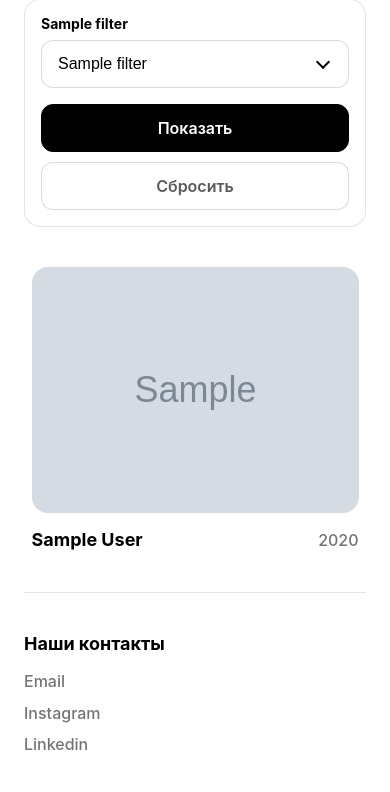
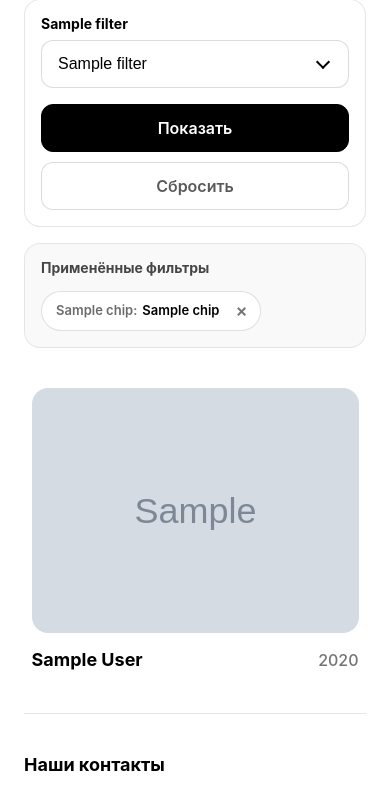
Before and after one commit to NikitOK11/Bloom, a Django app: template backend/apps/web/templates/web/olympiad_list.html in a window 390 px wide. Shown: the part 448-1240 px from the top of the page. Before the commit the page ends 1198 px from the top, so only its background shows below. Run offline with Django 3.2, Linux system fonts and the light colour scheme; the template is opened without the code that fills it: most values are stand-ins (such as "Sample title", 1, 10 or a date in 2020); grey boxes marked "Sample" are stand-in pictures.

Commit message:
Add olympiad applied filter chips

```diff
--- a/backend/apps/web/static/web/styles.css
+++ b/backend/apps/web/static/web/styles.css
@@ -1507,7 +1507,7 @@ textarea {
     gap: 16px;
     align-items: end;
     width: calc(100% - 240px);
-    margin: 0 auto 64px;
+    margin: 0 auto 24px;
     padding: 24px;
     border: 1px solid rgba(0, 0, 0, 0.1);
     border-radius: 16px;
@@ -1666,6 +1666,105 @@ textarea {
     color: rgba(0, 0, 0, 0.65);
 }
 
+.olympiad-filter-panel + .olympiad-card-grid {
+    margin-top: 40px;
+}
+
+.olympiad-applied-filters {
+    width: calc(100% - 240px);
+    margin: 0 auto 64px;
+    padding: 18px 20px;
+    border: 1px solid rgba(0, 0, 0, 0.08);
+    border-radius: 16px;
+    background: rgba(0, 0, 0, 0.025);
+}
+
+.olympiad-applied-filters-heading {
+    display: flex;
+    gap: 16px;
+    align-items: center;
+    justify-content: space-between;
+    margin-bottom: 14px;
+}
+
+.olympiad-applied-filters h2 {
+    color: rgba(0, 0, 0, 0.72);
+    font-size: 14px;
+    font-weight: 700;
+    line-height: 1.2;
+}
+
+.olympiad-applied-clear {
+    color: rgba(0, 0, 0, 0.58);
+    font-size: 14px;
+    font-weight: 700;
+    line-height: 1.2;
+    text-decoration: underline;
+    text-decoration-thickness: 1px;
+    text-underline-offset: 4px;
+}
+
+.olympiad-applied-clear:hover,
+.olympiad-applied-clear:focus-visible {
+    color: #000000;
+    outline: none;
+}
+
+.olympiad-applied-filter-list {
+    display: flex;
+    flex-wrap: wrap;
+    gap: 10px;
+    margin: 0;
+    padding: 0;
+    list-style: none;
+}
+
+.olympiad-applied-chip {
+    display: inline-flex;
+    align-items: center;
+    max-width: 100%;
+    min-height: 38px;
+    padding: 5px 5px 5px 14px;
+    border: 1px solid rgba(0, 0, 0, 0.12);
+    border-radius: 999px;
+    background: #FFFFFF;
+    color: #000000;
+    font-size: 14px;
+    font-weight: 600;
+    line-height: 1.2;
+}
+
+.olympiad-applied-chip-text {
+    display: inline-flex;
+    gap: 5px;
+    min-width: 0;
+}
+
+.olympiad-applied-chip-label {
+    color: rgba(0, 0, 0, 0.58);
+}
+
+.olympiad-applied-chip-remove {
+    display: inline-flex;
+    align-items: center;
+    justify-content: center;
+    width: 28px;
+    height: 28px;
+    margin-left: 8px;
+    border-radius: 50%;
+    color: rgba(0, 0, 0, 0.54);
+    font-size: 18px;
+    font-weight: 600;
+    line-height: 1;
+}
+
+.olympiad-applied-chip-remove:hover,
+.olympiad-applied-chip-remove:focus-visible {
+    background: #000000;
+    color: #FFFFFF;
+    outline: none;
+}
+
 .olympiad-card-grid {
     display: grid;
     grid-template-columns: repeat(2, minmax(0, 496px));
@@ -1788,11 +1887,20 @@ textarea {
     .olympiad-filter-panel {
         grid-template-columns: 1fr;
         width: calc(100% - 128px);
-        margin-bottom: 56px;
+        margin-bottom: 20px;
     }
 
     .olympiad-filter-actions {
         justify-content: flex-start;
+    }
+
+    .olympiad-filter-panel + .olympiad-card-grid {
+        margin-top: 36px;
+    }
+
+    .olympiad-applied-filters {
+        width: calc(100% - 128px);
+        margin-bottom: 56px;
     }
 
     .olympiad-card a {
@@ -1840,13 +1948,33 @@ textarea {
 
     .olympiad-filter-panel {
         width: calc(100% - 48px);
-        margin-bottom: 40px;
+        margin-bottom: 16px;
         padding: 16px;
     }
 
     .olympiad-filter-actions {
         display: grid;
         grid-template-columns: 1fr;
+    }
+
+    .olympiad-filter-panel + .olympiad-card-grid {
+        margin-top: 24px;
+    }
+
+    .olympiad-applied-filters {
+        width: calc(100% - 48px);
+        margin-bottom: 40px;
+        padding: 16px;
+    }
+
+    .olympiad-applied-filters-heading {
+        align-items: flex-start;
+        flex-direction: column;
+        gap: 10px;
+    }
+
+    .olympiad-applied-chip {
+        font-size: 13px;
     }
 
     .olympiad-card a {
--- a/backend/apps/web/templates/web/base.html
+++ b/backend/apps/web/templates/web/base.html
@@ -7,8 +7,8 @@
     <meta charset="utf-8">
     <meta name="viewport" content="width=device-width, initial-scale=1">
     <title>{% block title %}{% trans "Bloom" %}{% endblock %}</title>
-    <link rel="stylesheet" href="{% static 'web/styles.css' %}?v=olympiad-filter-ui-20260501">
-    <script src="{% static 'web/js/app.js' %}?v=olympiad-filter-ui-20260501" defer></script>
+    <link rel="stylesheet" href="{% static 'web/styles.css' %}?v=olympiad-applied-filters-20260501">
+    <script src="{% static 'web/js/app.js' %}?v=olympiad-applied-filters-20260501" defer></script>
 </head>
 <body class="{% block body_class %}{% endblock %}">
     {% block site_header %}
--- a/backend/apps/web/templates/web/olympiad_list.html
+++ b/backend/apps/web/templates/web/olympiad_list.html
@@ -69,6 +69,32 @@
             </div>
         </form>
 
+        {% if applied_filter_chips %}
+            <section class="olympiad-applied-filters" aria-labelledby="olympiad-applied-filters-title" data-applied-filters>
+                <div class="olympiad-applied-filters-heading">
+                    <h2 id="olympiad-applied-filters-title">{% trans "Применённые фильтры" %}</h2>
+                    {% if applied_filter_chips|length > 1 %}
+                        <a class="olympiad-applied-clear" href="{{ clear_all_filters_url }}">{% trans "Сбросить всё" %}</a>
+                    {% endif %}
+                </div>
+                <ul class="olympiad-applied-filter-list">
+                    {% for chip in applied_filter_chips %}
+                        <li>
+                            <span class="olympiad-applied-chip" data-applied-filter-chip="{{ chip.name }}">
+                                <span class="olympiad-applied-chip-text">
+                                    <span class="olympiad-applied-chip-label">{{ chip.label }}:</span>
+                                    <span>{{ chip.value_label }}</span>
+                                </span>
+                                <a class="olympiad-applied-chip-remove" href="{{ chip.remove_url }}" aria-label="{{ chip.remove_label }}">
+                                    <span aria-hidden="true">×</span>
+                                </a>
+                            </span>
+                        </li>
+                    {% endfor %}
+                </ul>
+            </section>
+        {% endif %}
+
         {% if olympiad_cards %}
             <div class="olympiad-card-grid">
                 {% for card in olympiad_cards %}
```
Also changed, not shown: backend/apps/web/tests/test_events.py (+103 -1 lines), backend/apps/web/views.py (+86 -5 lines).
